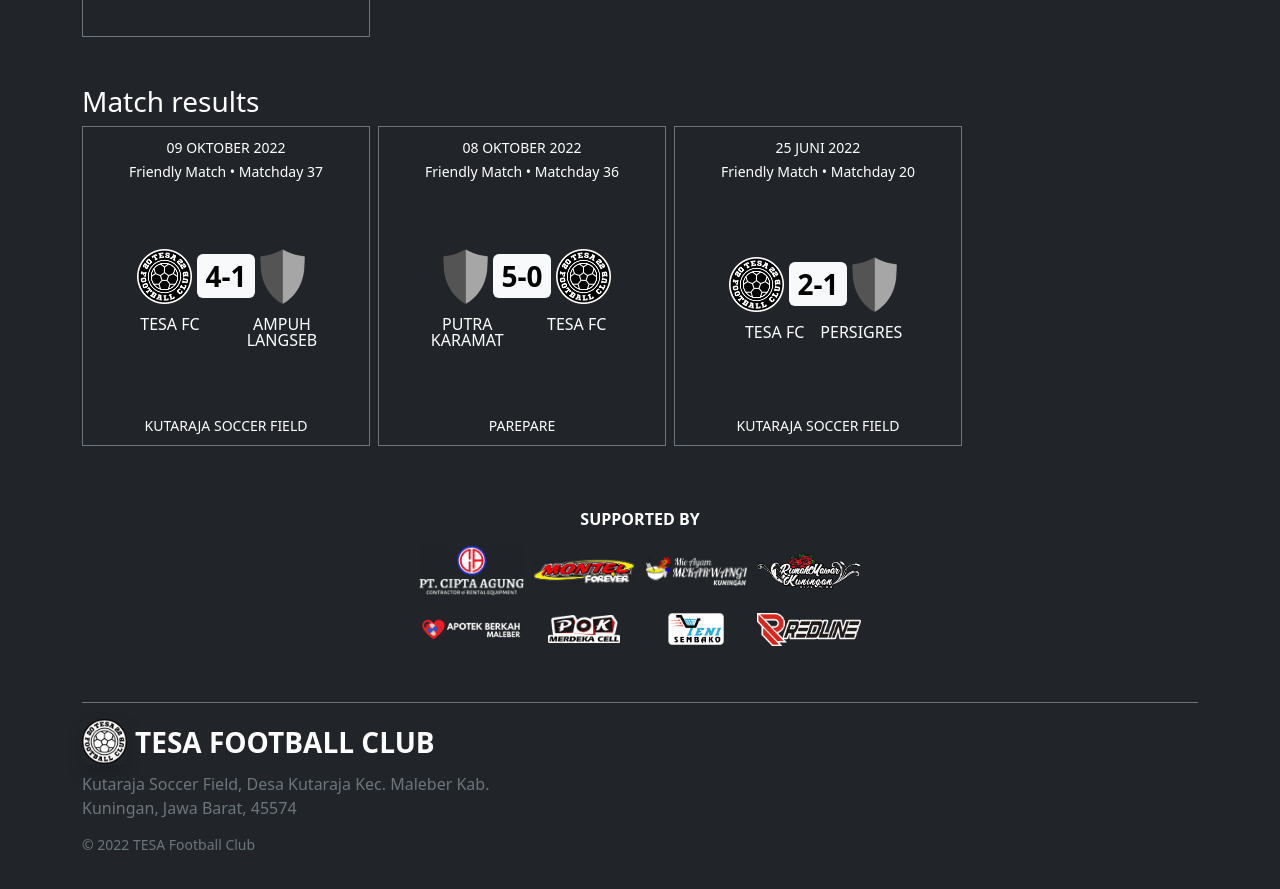
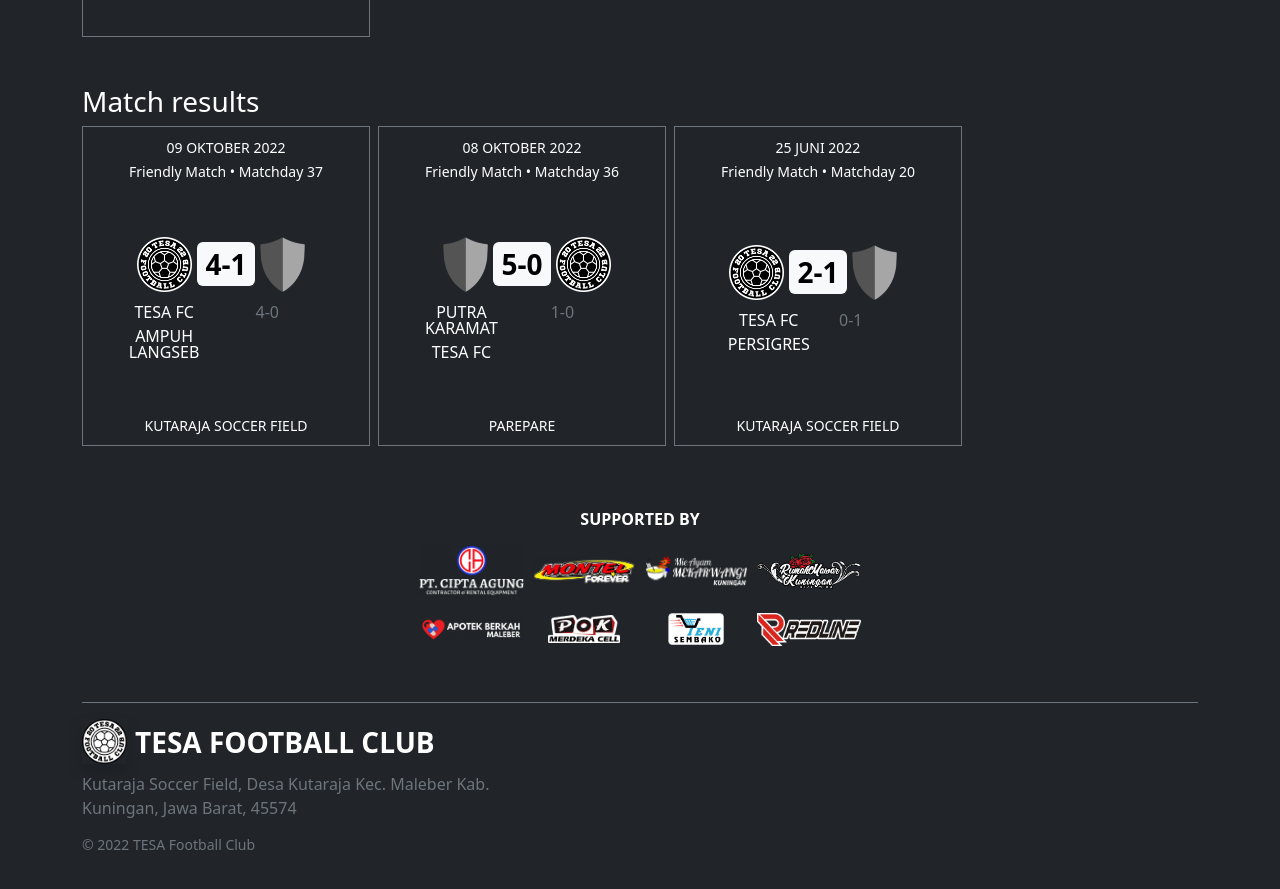
Before and after one commit to tesafc/tesafc.github.io, a Jekyll site: the page built from index.html, in a window 1280 px wide and 900 px high, scrolled down 1108 px. Shown: the top 889 px of the window. Built offline with Jekyll 4.4.1, drawn with Linux system fonts in a browser that asks for light colours; nearby versions of some CDN libraries.

Commit message:
Update index.html

```diff
--- a/index.html
+++ b/index.html
@@ -83,8 +83,9 @@
             </div>
           </div>
           <div class="row g-2 mt-1">
-            <div class="col-6 d-flex justify-content-center text-center text-uppercase lh-1 pe-2">{{ match.home-team.name }}</div>
-            <div class="col-6 d-flex justify-content-center text-center text-uppercase lh-1 ps-2">{{ match.away-team.name }}</div>
+            <div class="col-6 d-flex justify-content-center text-center text-uppercase lh-1">{{ match.home-team.name }}</div>
+            <div class="col-4 d-flex justify-content-center text-center text-uppercase text-secondary lh-1 px-2">{{ match.result.score.half-time }}</div>
+            <div class="col-6 d-flex justify-content-center text-center text-uppercase lh-1">{{ match.away-team.name }}</div>
           </div>
         </div>
         <div class="card-footer text-bg-dark text-center text-uppercase border-0">
```
